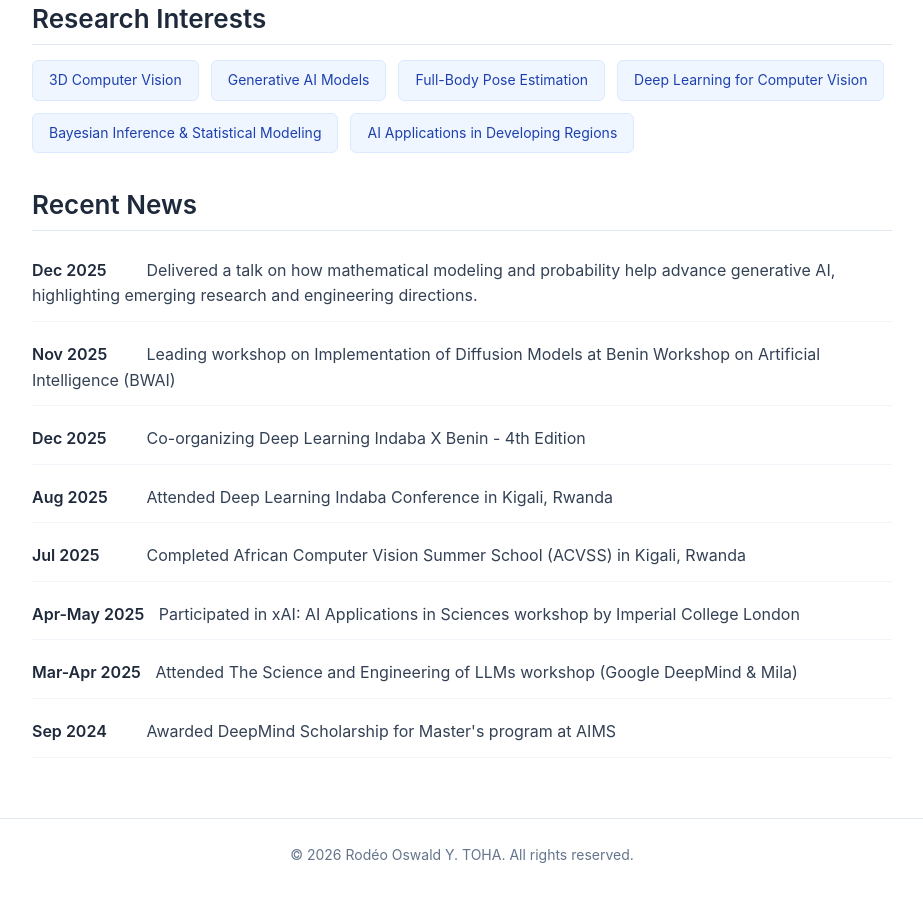
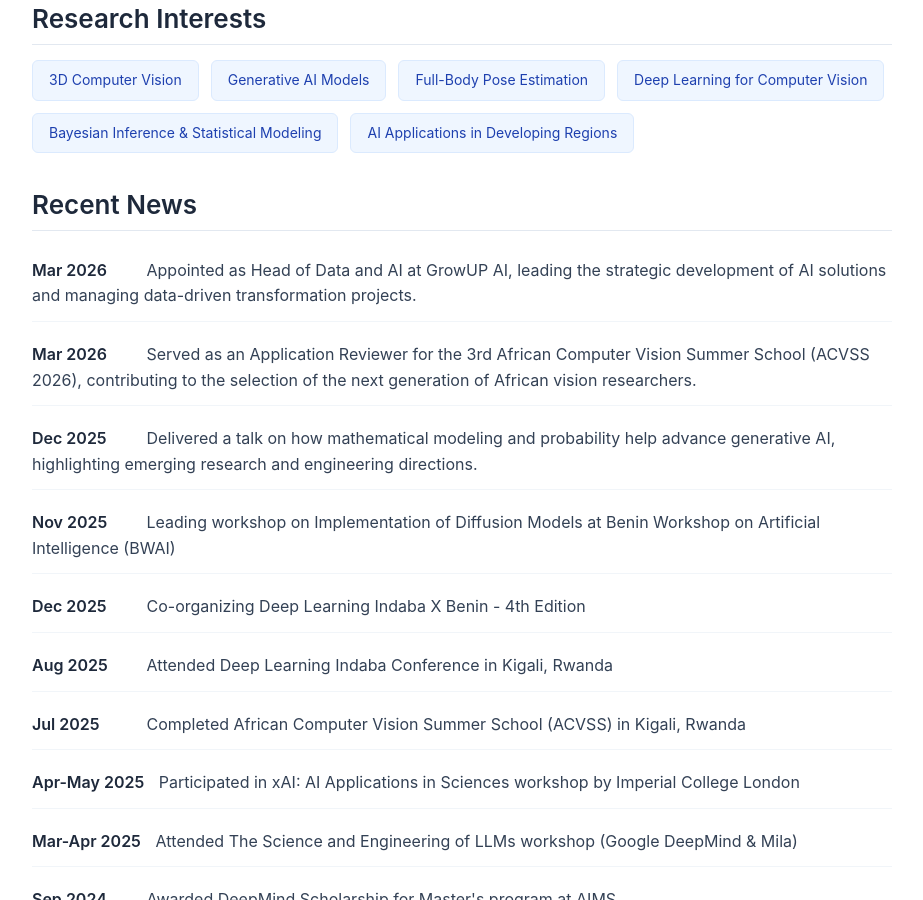
Before and after one commit to Roda10/my-academic-site, a Jekyll site: the page built from index.md, in a window 1280 px wide and 900 px high, scrolled down 591 px. Shown: the whole window, without its empty margins (178-1101 px from the left). Built offline with Jekyll 4.4.1, drawn with Linux system fonts in a browser that asks for light colours.

Commit message:
Add recent news updates to index.md

```diff
--- a/index.md
+++ b/index.md
@@ -46,6 +46,14 @@ title: Home
     <h2>Recent News</h2>
     <ul class="news-list">
       <li>
+        <span class="news-date">Mar 2026</span>
+        Appointed as Head of Data and AI at GrowUP AI, leading the strategic development of AI solutions and managing data-driven transformation projects.
+      </li>
+      <li>
+        <span class="news-date">Mar 2026</span>
+        Served as an Application Reviewer for the 3rd African Computer Vision Summer School (ACVSS 2026), contributing to the selection of the next generation of African vision researchers.
+      </li>
+      <li>
         <span class="news-date">Dec 2025</span>
         Delivered a talk on how mathematical modeling and probability help advance generative AI, highlighting emerging research and engineering directions.
       </li>
```
